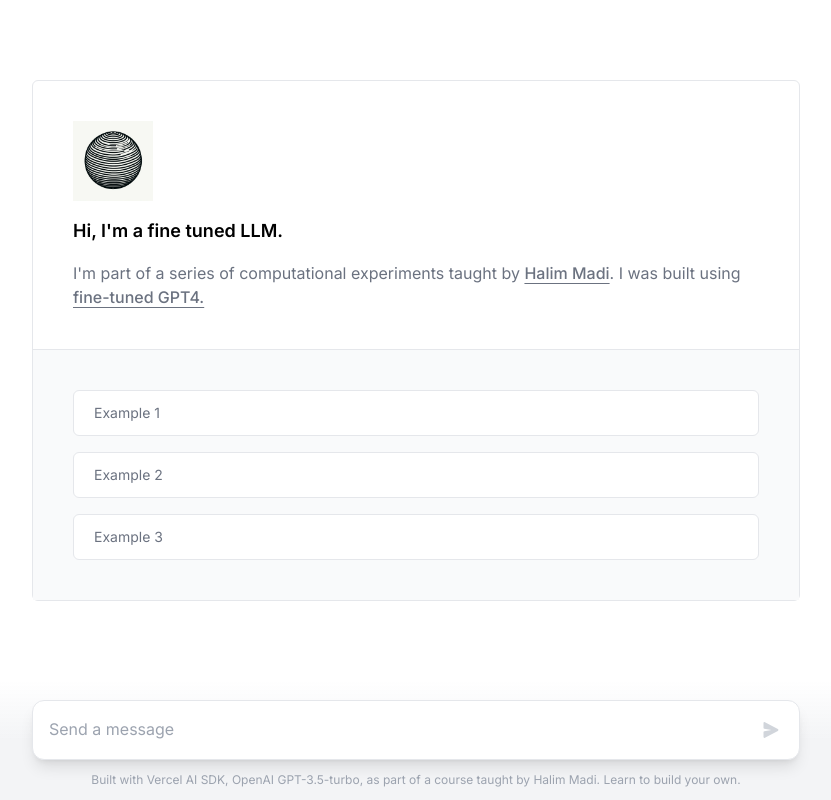
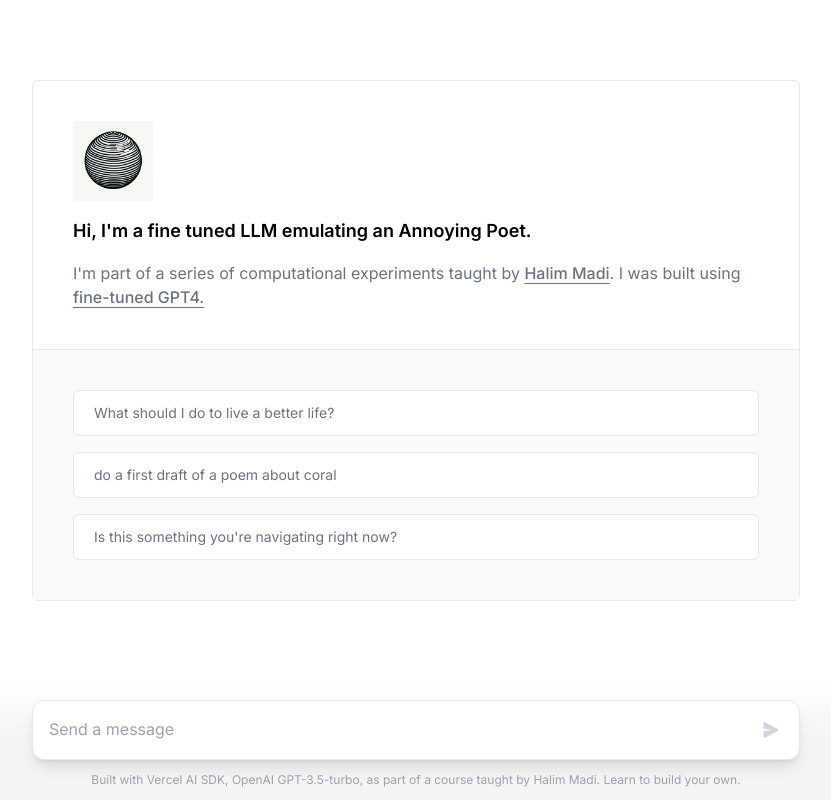
Before and after one commit to kingtender/northeasternpoet, a Next.js app: page / in a window 1280 px wide. Shown: the whole page, without its empty margins (224-1055 px from the left). Built offline with nearby package versions, Linux system fonts and the light colour scheme.

Commit message:
Update page.tsx

```diff
--- a/app/page.tsx
+++ b/app/page.tsx
@@ -14,9 +14,9 @@
 import Image from "next/image";
 
 const examples = [
-  "Example 1",
-  "Example 2",
-  "Example 3",
+  "What should I do to live a better life?",
+  "do a first draft of a poem about coral",
+  "Is this something you're navigating right now?",
 ];
 
 export default function Chat() {
@@ -83,7 +83,7 @@
               className="h-20 w-20"
             />
             <h1 className="text-lg font-semibold text-black">
-              Hi, I'm a fine tuned LLM.
+              Hi, I'm a fine tuned LLM emulating an Annoying Poet.
             </h1>
             <p className="text-gray-500">
               I'm part of a series of computational experiments taught by{" "}
```
